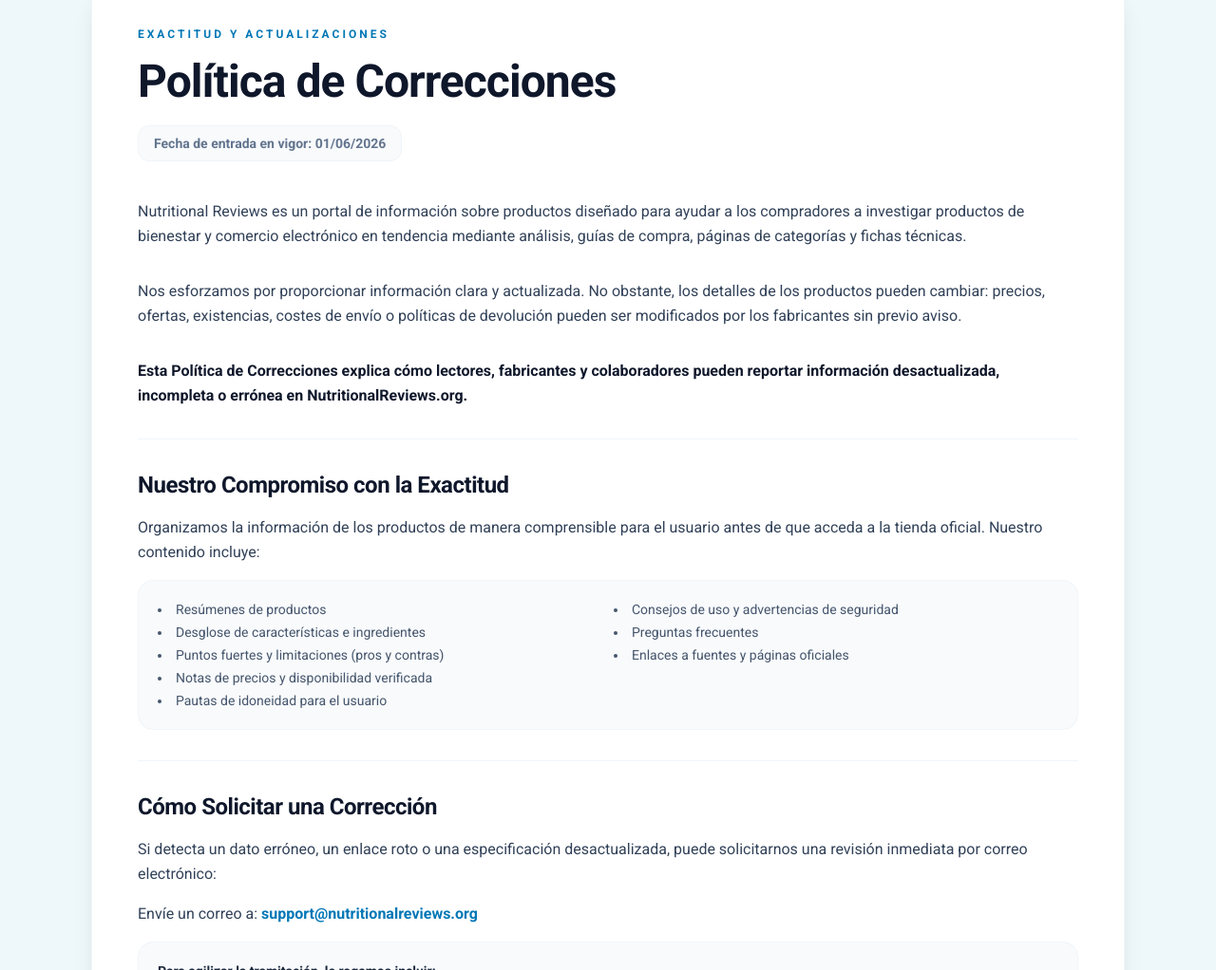
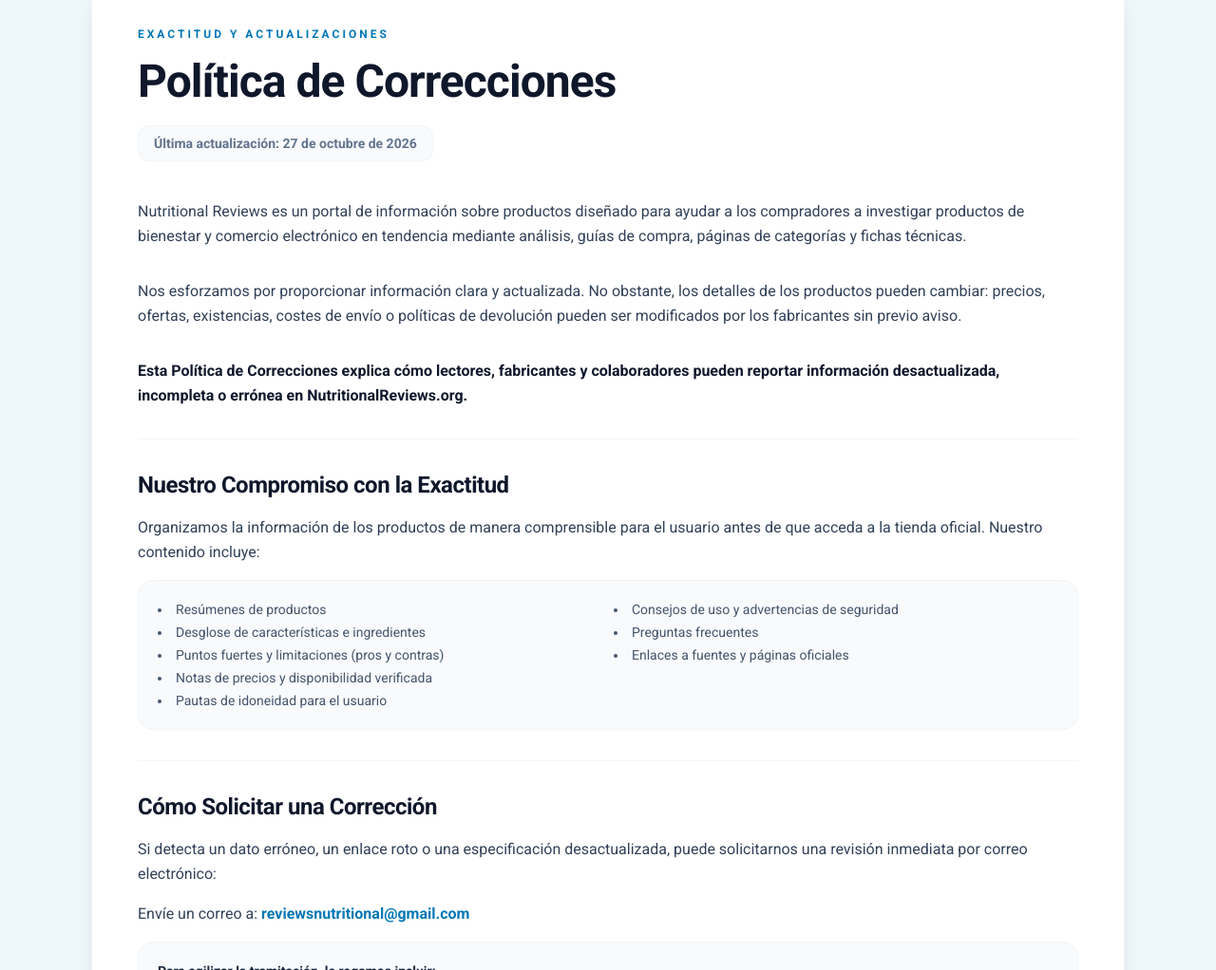
Before and after one commit to khadka27/cms-project, a Next.js app: page /legal/corrections in a window 1280 px wide. Shown: the part 183-1205 px from the top of the page at 95% size. Built offline with nearby package versions, Linux system fonts and the light colour scheme; no server answers; the database is empty.

Commit message:
update support email and last modified date across legal pages

```diff
--- a/app/legal/advertising/page.tsx
+++ b/app/legal/advertising/page.tsx
@@ -11,7 +11,7 @@ export default function AdvertisingDisclosurePage() {
           Divulgación de Publicidad
         </h1>
         <p className="mt-4 text-sm font-semibold text-slate-500 bg-slate-50 border border-slate-100 px-4 py-2 rounded-xl w-fit">
-          Fecha de entrada en vigor: 01/06/2026
+          Última actualización: 27 de octubre de 2026
         </p>
 
         <section className="mt-10 space-y-8 text-slate-700 leading-relaxed text-sm sm:text-base">
@@ -106,7 +106,7 @@ export default function AdvertisingDisclosurePage() {
             </p>
             <div className="bg-gradient-to-br from-[#f4fcfe] to-[#f8fbff] border border-light_cyan/80 rounded-2xl p-5 space-y-2 text-slate-800 text-xs sm:text-sm font-semibold max-w-md">
               <p>Nutritional Reviews</p>
-              <p>Correo electrónico: <a href="mailto:support@nutritionalreviews.org" className="text-bright_teal_blue hover:text-french_blue transition-colors">support@nutritionalreviews.org</a></p>
+              <p>Correo electrónico: <a href="mailto:reviewsnutritional@gmail.com" className="text-bright_teal_blue hover:text-french_blue transition-colors">reviewsnutritional@gmail.com</a></p>
               <p>Sitio web: <a href="https://nutritionalreviews.org" className="text-bright_teal_blue hover:text-french_blue transition-colors">https://nutritionalreviews.org</a></p>
             </div>
           </div>
--- a/app/legal/corrections/page.tsx
+++ b/app/legal/corrections/page.tsx
@@ -12,7 +12,7 @@ export default function CorrectionsPolicyPage() {
           Política de Correcciones
         </h1>
         <p className="mt-4 text-sm font-semibold text-slate-500 bg-slate-50 border border-slate-100 px-4 py-2 rounded-xl w-fit">
-          Fecha de entrada en vigor: 01/06/2026
+          Última actualización: 27 de octubre de 2026
         </p>
 
         <section className="mt-10 space-y-8 text-slate-700 leading-relaxed text-sm sm:text-base">
@@ -63,7 +63,7 @@ export default function CorrectionsPolicyPage() {
               Si detecta un dato erróneo, un enlace roto o una especificación desactualizada, puede solicitarnos una revisión inmediata por correo electrónico:
             </p>
             <p>
-              Envíe un correo a: <a href="mailto:support@nutritionalreviews.org" className="text-bright_teal_blue hover:text-french_blue font-bold transition-colors">support@nutritionalreviews.org</a>
+              Envíe un correo a: <a href="mailto:reviewsnutritional@gmail.com" className="text-bright_teal_blue hover:text-french_blue font-bold transition-colors">reviewsnutritional@gmail.com</a>
             </p>
 
             <div className="bg-slate-50 border border-slate-100 rounded-2xl p-5 space-y-2">
@@ -101,7 +101,7 @@ export default function CorrectionsPolicyPage() {
             </p>
             <div className="bg-gradient-to-br from-[#f4fcfe] to-[#f8fbff] border border-light_cyan/80 rounded-2xl p-5 space-y-2 text-slate-800 text-xs sm:text-sm font-semibold max-w-md">
               <p>Nutritional Reviews</p>
-              <p>Correo electrónico: <a href="mailto:support@nutritionalreviews.org" className="text-bright_teal_blue hover:text-french_blue transition-colors">support@nutritionalreviews.org</a></p>
+              <p>Correo electrónico: <a href="mailto:reviewsnutritional@gmail.com" className="text-bright_teal_blue hover:text-french_blue transition-colors">reviewsnutritional@gmail.com</a></p>
               <p>Sitio web: <a href="https://nutritionalreviews.org" className="text-bright_teal_blue hover:text-french_blue transition-colors">https://nutritionalreviews.org</a></p>
             </div>
           </div>
--- a/app/legal/editorial/page.tsx
+++ b/app/legal/editorial/page.tsx
@@ -12,7 +12,7 @@ export default function EditorialPolicyPage() {
           Proceso y Política Editorial
         </h1>
         <p className="mt-4 text-sm font-semibold text-slate-500 bg-slate-50 border border-slate-100 px-4 py-2 rounded-xl w-fit">
-          Fecha de entrada en vigor: 01/06/2026
+          Última actualización: 27 de octubre de 2026
         </p>
 
         <section className="mt-10 space-y-8 text-slate-700 leading-relaxed text-sm sm:text-base">
@@ -94,7 +94,7 @@ export default function EditorialPolicyPage() {
             </p>
             <div className="bg-gradient-to-br from-[#f4fcfe] to-[#f8fbff] border border-light_cyan/80 rounded-2xl p-5 space-y-2 text-slate-800 text-xs sm:text-sm font-semibold max-w-md">
               <p>Nutritional Reviews</p>
-              <p>Correo electrónico: <a href="mailto:support@nutritionalreviews.org" className="text-bright_teal_blue hover:text-french_blue transition-colors">support@nutritionalreviews.org</a></p>
+              <p>Correo electrónico: <a href="mailto:reviewsnutritional@gmail.com" className="text-bright_teal_blue hover:text-french_blue transition-colors">reviewsnutritional@gmail.com</a></p>
               <p>Sitio web: <a href="https://nutritionalreviews.org" className="text-bright_teal_blue hover:text-french_blue transition-colors">https://nutritionalreviews.org</a></p>
             </div>
           </div>
--- a/app/legal/external-links/page.tsx
+++ b/app/legal/external-links/page.tsx
@@ -12,7 +12,7 @@ export default function ExternalLinksPolicyPage() {
           Política de Enlaces Externos
         </h1>
         <p className="mt-4 text-sm font-semibold text-slate-500 bg-slate-50 border border-slate-100 px-4 py-2 rounded-xl w-fit">
-          Fecha de entrada en vigor: 01/06/2026
+          Última actualización: 27 de octubre de 2026
         </p>
 
         <section className="mt-10 space-y-8 text-slate-700 leading-relaxed text-sm sm:text-base">
@@ -68,7 +68,7 @@ export default function ExternalLinksPolicyPage() {
             </p>
             <div className="bg-gradient-to-br from-[#f4fcfe] to-[#f8fbff] border border-light_cyan/80 rounded-2xl p-5 space-y-2 text-slate-800 text-xs sm:text-sm font-semibold max-w-md">
               <p>Nutritional Reviews</p>
-              <p>Correo electrónico: <a href="mailto:support@nutritionalreviews.org" className="text-bright_teal_blue hover:text-french_blue transition-colors">support@nutritionalreviews.org</a></p>
+              <p>Correo electrónico: <a href="mailto:reviewsnutritional@gmail.com" className="text-bright_teal_blue hover:text-french_blue transition-colors">reviewsnutritional@gmail.com</a></p>
               <p>Sitio web: <a href="https://nutritionalreviews.org" className="text-bright_teal_blue hover:text-french_blue transition-colors">https://nutritionalreviews.org</a></p>
             </div>
           </div>
```
